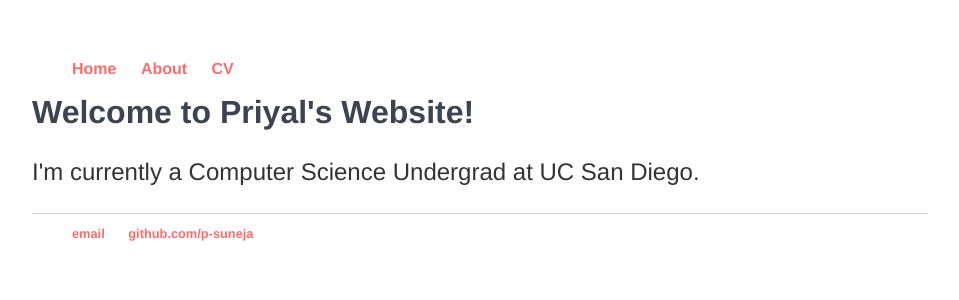
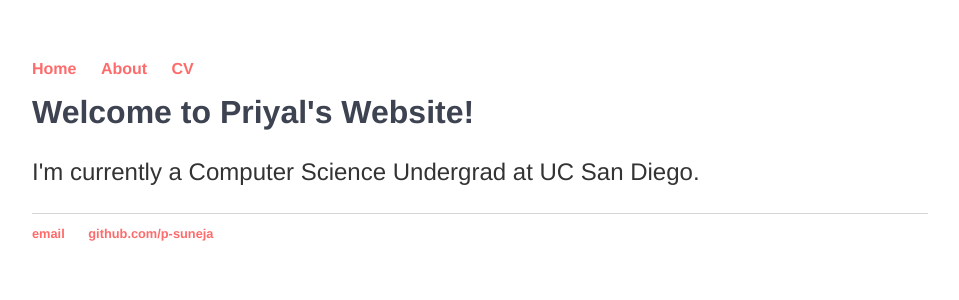
Before and after one commit to p-suneja/p-suneja.github.io, a Jekyll site: the page built from index.html, in a window 1280 px wide. Shown: the top 300 px of the page, without its empty margins (160-1119 px from the left). Built offline with Jekyll 4.4.1, drawn with Linux system fonts in a browser that asks for light colours.

Commit message:
trying to fix sth

```diff
--- a/css/main.css
+++ b/css/main.css
@@ -4,12 +4,12 @@
     color: #768390;
     background: #FFF;
     font-family: 'Effra', 'Helvetica', 'Sans-Serif';
-    padding: 0;
-    -webkit-font-smoothing: antialiased;
+   /* padding: 0;
+    -webkit-font-smoothing: antialiased;*/
 }
 
 nav ul, footer ul {
-    font-family:'Effra', 'Helvetica', 'Sans-Serif'
+    font-family:'Effra', 'Helvetica', 'Sans-Serif';
     padding: 0px;
     list-style: none;
     font-weight: bold;
```
